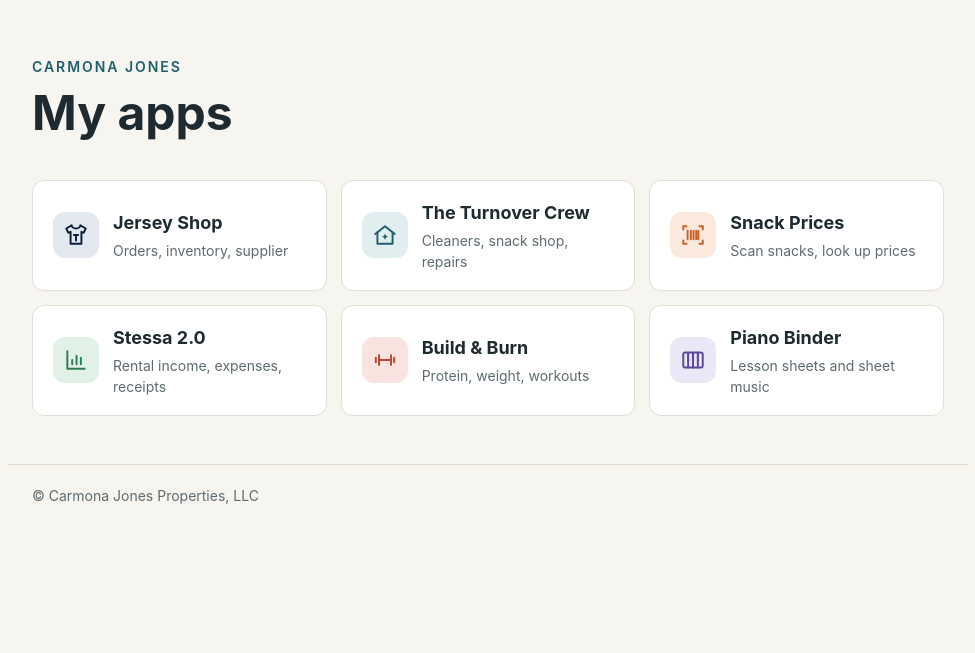
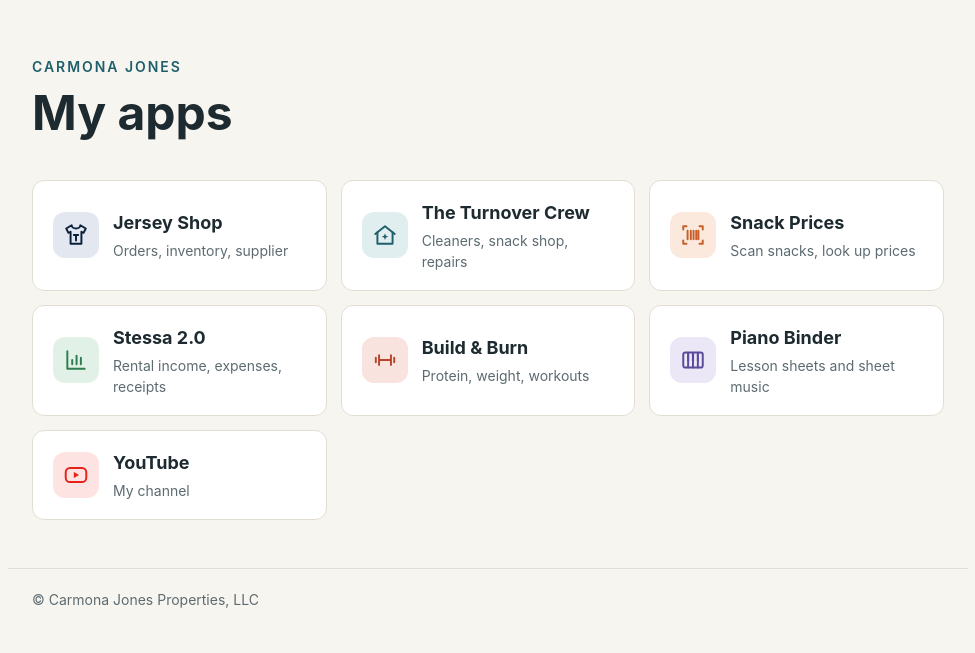
Before and after one commit to carmonajonesproperties/cjventures-site, a plain HTML site: page index.html in a window 1280 px wide. Shown: the whole page, without its empty margins (152-1127 px from the left). Drawn offline with Linux system fonts and the light colour scheme.

Commit message:
Add YouTube channel button to the home page
Co-Authored-By: Claude Opus 5.5 <noreply@anthropic.com>

```diff
--- a/index.html
+++ b/index.html
@@ -42,6 +42,7 @@
     <a class="card" href="/stessa/"><span class="icon" style="--c:#2e7d4f;--t:#e2f1e7" aria-hidden="true"><svg viewBox="0 0 24 24"><path d="M4 4v16h16"/><path d="M8.5 16v-4M12.5 16V8M16.5 16v-6"/></svg></span><div><h2>Stessa 2.0</h2><p>Rental income, expenses, receipts</p></div></a>
     <a class="card" href="/buildandburn/"><span class="icon" style="--c:#b8452e;--t:#f8e3de" aria-hidden="true"><svg viewBox="0 0 24 24"><path d="M6.5 7.5v9M3.5 10v4M17.5 7.5v9M20.5 10v4M6.5 12h11"/></svg></span><div><h2>Build &amp; Burn</h2><p>Protein, weight, workouts</p></div></a>
     <a class="card" href="/piano/"><span class="icon" style="--c:#5b4a9b;--t:#ebe7f6" aria-hidden="true"><svg viewBox="0 0 24 24"><rect x="3" y="5" width="18" height="14" rx="2"/><path d="M7.5 13v6M12 13v6M16.5 13v6"/><path class="fill" d="M6.5 5h2v8h-2zM11 5h2v8h-2zM15.5 5h2v8h-2z"/></svg></span><div><h2>Piano Binder</h2><p>Lesson sheets and sheet music</p></div></a>
+    <a class="card" href="https://www.youtube.com/@charles99301" target="_blank" rel="noopener"><span class="icon" style="--c:#e62117;--t:#fde4e2" aria-hidden="true"><svg viewBox="0 0 24 24"><rect x="2.5" y="5.5" width="19" height="13" rx="4"/><path class="fill" d="M10 9.2v5.6l4.8-2.8Z"/></svg></span><div><h2>YouTube</h2><p>My channel</p></div></a>
   </section>
 </main>
 <footer>&copy; Carmona Jones Properties, LLC</footer>
```
